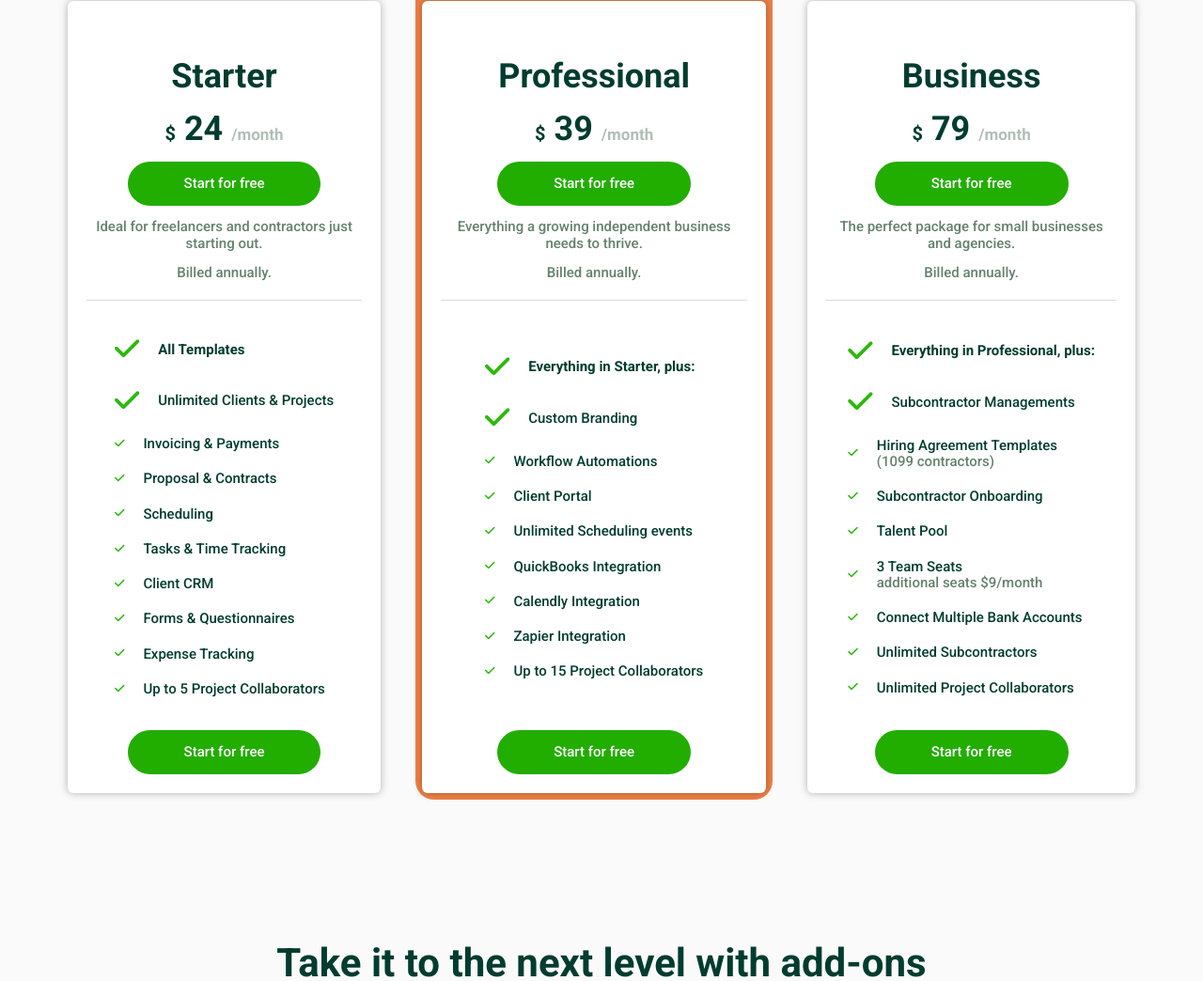
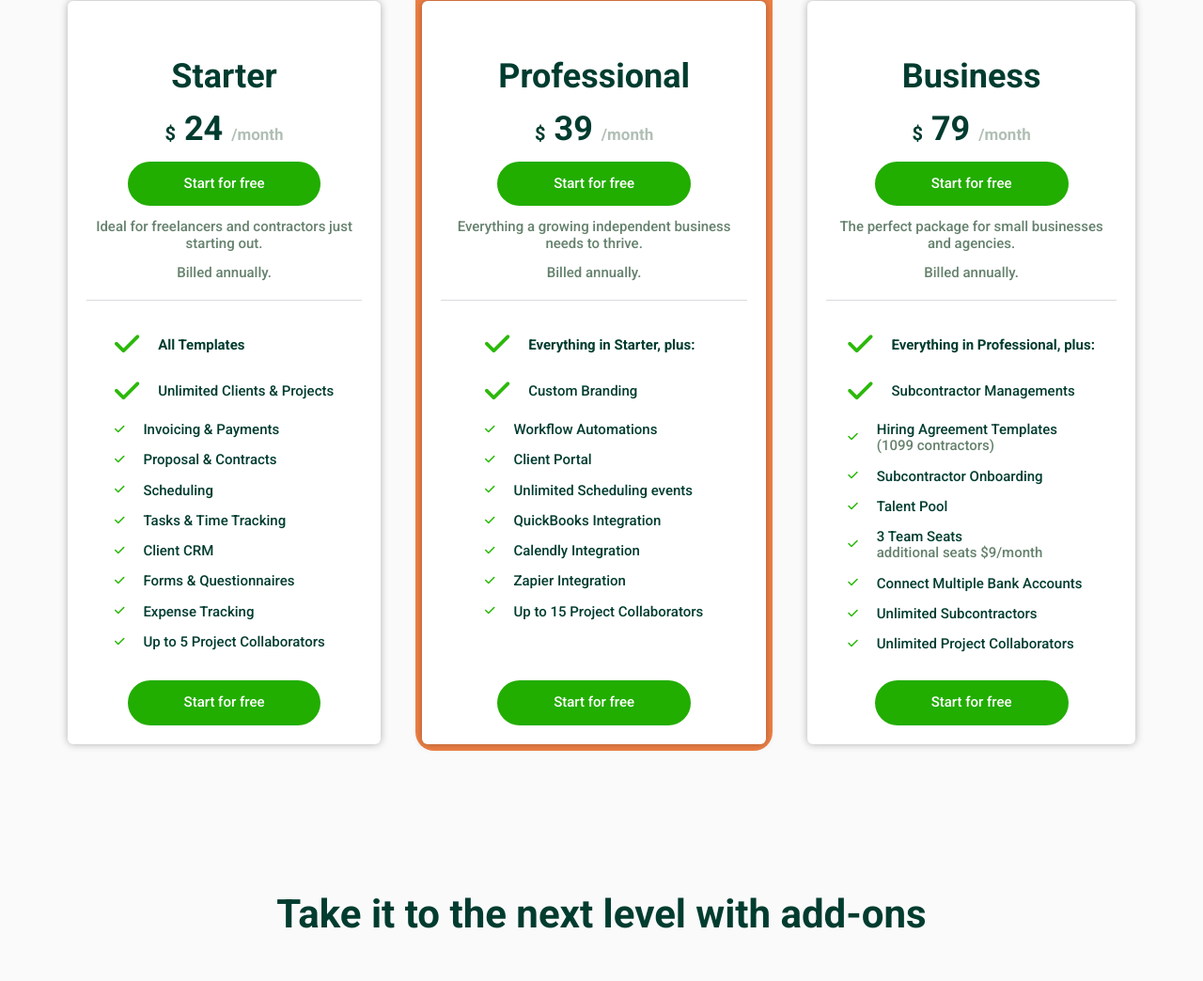
Before and after one commit to ZerefCG/Project-Bonsai, a plain HTML site: page index.html in a window 1280 px wide. Shown: the part 562-1606 px from the top of the page at 94% size. Drawn offline with Linux system fonts and the light colour scheme.

Commit message:
fixing drop down and cards

```diff
--- a/css/style.css
+++ b/css/style.css
@@ -56,7 +56,7 @@ body{
     margin: 0 auto;
 }
 
-/* HEADER STYLES */
+/*=============== HEADER STYLES ===============*/
 
 .header{
     border-bottom: var(--border);
@@ -66,6 +66,7 @@ body{
     min-height: 100%;
     background-color: var(--white);
 }
+
 /* position items with flex */
 .header__container--flex{
     display: flex;
@@ -218,7 +219,6 @@ body{
     font-size: 1.5rem;
     font-weight: 500;
     padding: 2rem;
-    overflow: hidden;
     border-radius:var(--border-radius-sm);
     box-shadow: var(--box--shadow);
 }
@@ -284,9 +284,9 @@ body{
 }
 
 /*CARD BONUS BLOCK*/
-
 .cards__bonus{
     margin:1.5rem 0;
+    flex-grow: 1;
 }
 
 /* card adventages styles on flex for icon and text side by side */
@@ -294,7 +294,7 @@ body{
     display: flex;
     align-items: center;
     gap: 2rem;
-    margin:2rem 0;
+    margin:1.5rem 0;
  }
 
  /* ICON CHECKED */
@@ -490,7 +490,10 @@ body{
 .questions__a:focus .questions__icon{
     transform: rotate(180deg);
 }
-
+/* default cursor when focus on menu item */
+.questions__a:focus{
+    cursor:default;
+}
 
 /* styles of height on focus */
 .questions__a:focus ~ .questions__p{
@@ -498,12 +501,12 @@ body{
     max-height: auto;
 }
 
+/* fixing item 3 don't need so much height */
 .questions__a:focus ~ .questions__p--height{
     min-height: 5rem;
     max-height: auto;
 }
 
-/* fixing item 3 don't need so much height */
 
 
 /*=============== REVIEWS STYLES ===============*/
```
